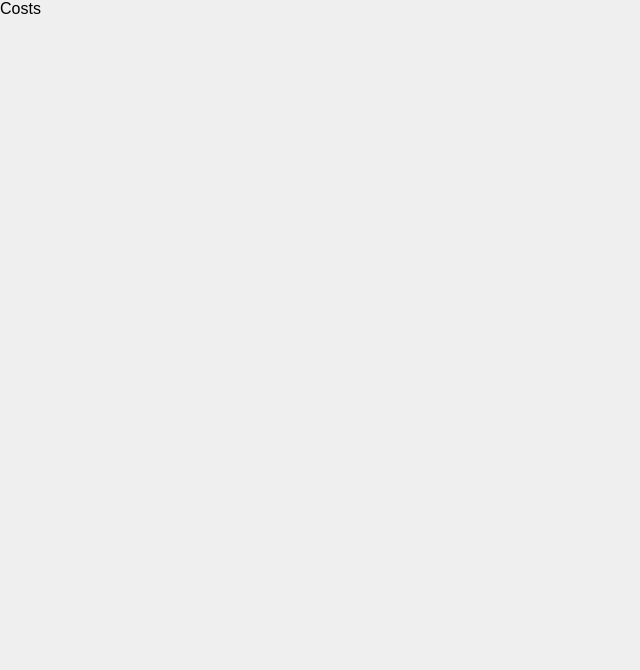
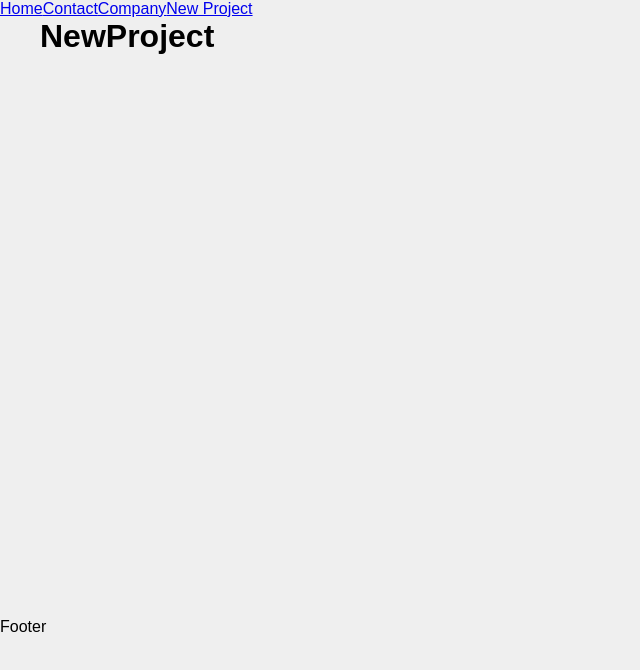
Before and after one commit to Alan-Tomaz/React-Costs-App, a React (Create React App) app: page /newproject in a window 1280 px wide. Shown: the top 670 px of the page, without its empty margins (0-640 px from the left). Built offline with nearby package versions, Linux system fonts and the light colour scheme; the HTML template or start-up script is replaced by a standard one.

Commit message:
Second Commit - 18/09/2023

```diff
--- a/src/App.jsx
+++ b/src/App.jsx
@@ -1,10 +1,30 @@
+import {BrowserRouter as Router, Routes, Route, Link} from 'react-router-dom';
+import NewProject from './components/pages/NewProject';
+import Contact from './components/pages/Contact';
+import Company from './components/pages/Company';
+import Home from './components/pages/Home';
+import Container from './components/layout/Container';
 
 
 function App() {
   return (
-    <div className="App">
-      <p>Costs</p>
-    </div>
+    <Router>
+      <ul>
+        <Link to="/">Home</Link>
+        <Link to="/contact">Contact</Link>
+        <Link to="/company">Company</Link>
+        <Link to="/newproject">New Project</Link>
+      </ul>
+      <Container customClass='min_height'>
+      <Routes>
+        <Route exact path='/' element={<Home/>}/>
+        <Route path='/company' element={<Company/>}/>
+        <Route path='/contact' element={<Contact/>}/>
+        <Route path='/newproject' element={<NewProject/>}/>
+      </Routes>
+    </Container>
+      <p>Footer</p>
+    </Router>
   );
 }
 
--- /dev/null
+++ b/src/components/layout/Container.jsx
@@ -0,0 +1,12 @@
+import styles from './Container.module.css'
+
+function Container(props) {
+
+    return(
+        <div className={`${styles.container} ${styles[props.customClass]}`}>
+            {props.children}
+        </div>
+    )
+}
+
+export default Container;
--- /dev/null
+++ b/src/components/layout/Container.module.css
@@ -0,0 +1,20 @@
+.container {
+    width: 1200px;
+    display: flex;
+    justify-content: space-between;
+    margin: 0 auto;
+    flex-wrap: wrap;
+}
+
+.min_height {
+    min-height: 75%;
+}
+
+.start {
+    justify-content: flex-start;
+}
+
+.column {
+    flex-direction: column;
+    justify-content: flex-start;
+}
--- /dev/null
+++ b/src/components/pages/Company.jsx
@@ -0,0 +1,7 @@
+function Company() {
+    return(
+<h1>Company</h1>
+    )
+}
+
+export default Company;
--- /dev/null
+++ b/src/components/pages/Contact.jsx
@@ -0,0 +1,7 @@
+function Contact() {
+    return(
+<h1>Contact</h1>
+    )
+}
+
+export default Contact;
--- /dev/null
+++ b/src/components/pages/Home.jsx
@@ -0,0 +1,7 @@
+function Home() {
+    return(
+<h1>Home</h1>
+    )
+}
+
+export default Home;
--- /dev/null
+++ b/src/components/pages/NewProject.jsx
@@ -0,0 +1,7 @@
+function NewProject() {
+    return(
+<h1>NewProject</h1>
+    )
+}
+
+export default NewProject;
```
